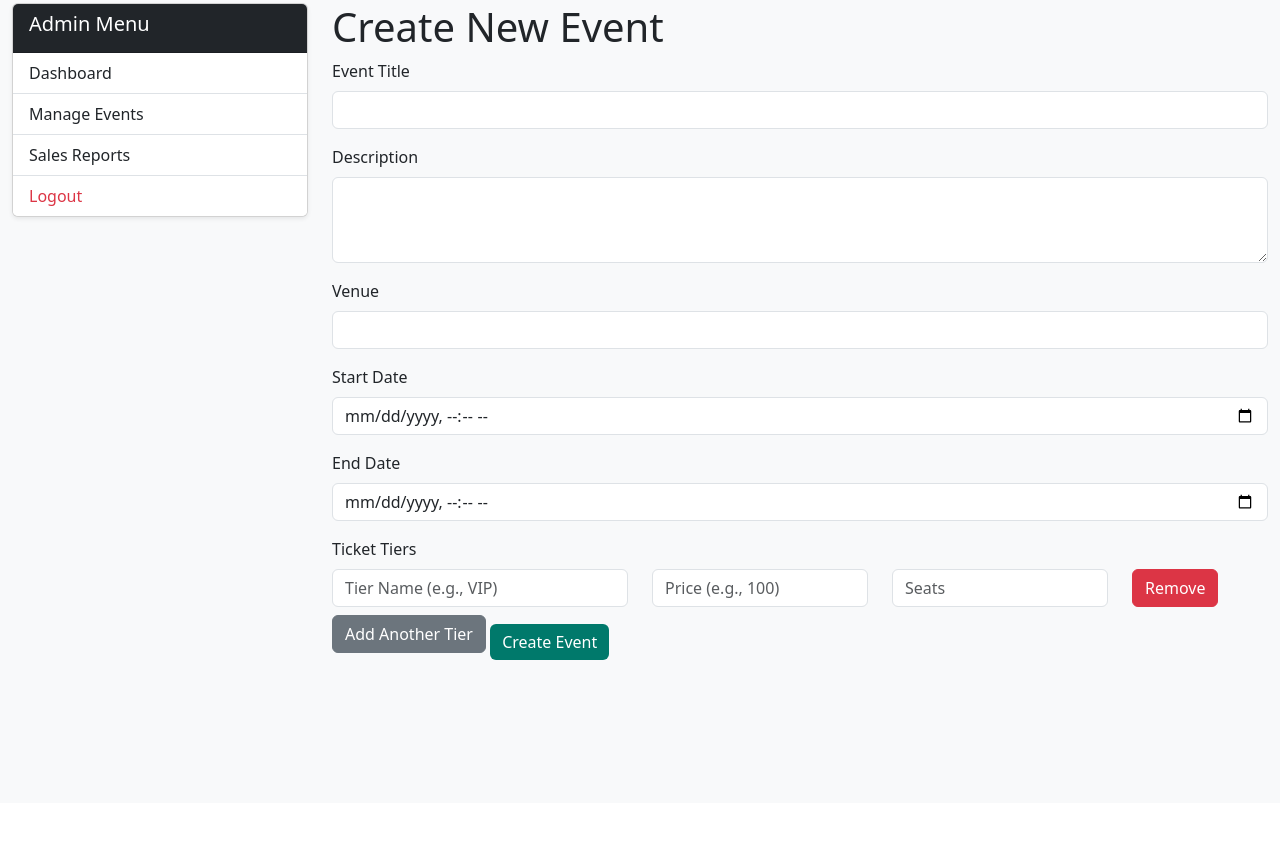
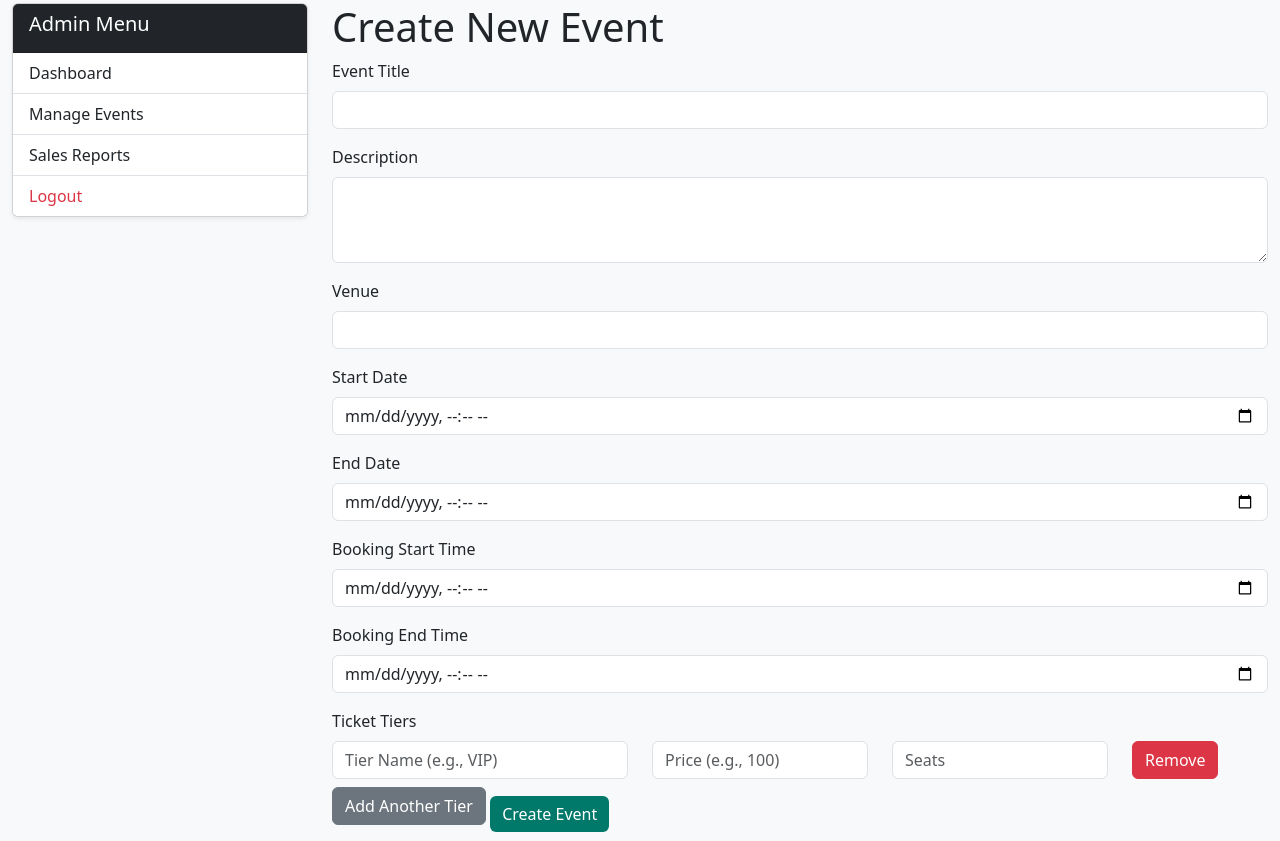
Before and after one commit to rsmythrepo/Event_ticket_booking_system, a Flask app: page /admin/events/new in a window 1280 px wide. Shown: the part 77-918 px from the top of the page. Before the commit the page ends 737 px from the top, so only its background shows below. Run offline with Flask 2, Linux system fonts and the light colour scheme; some libraries are stand-ins or nearby versions.

Commit message:
Booking start/end time

```diff
--- a/ORM/DBClasses.py
+++ b/ORM/DBClasses.py
@@ -38,6 +38,8 @@ class Event(db.Model):
     end_date = db.Column(db.DateTime, nullable=False)
     total_tickets = db.Column(db.Integer, nullable=False)
     available_tickets = db.Column(db.Integer, nullable=False)
+    booking_open_time = db.Column(db.DateTime, nullable=True)  # New field for booking start time
+    booking_close_time = db.Column(db.DateTime, nullable=True)  # New field for booking end time
 
     bookings = db.relationship('Booking', backref='event', lazy=True)
     seats = db.relationship('Seat', backref='event', lazy=True)
--- a/app.py
+++ b/app.py
@@ -64,6 +64,7 @@ def luhn_check(card_number):
 @app.route('/')
 @login_required
 def homepage():
+    now = datetime.now()
     # Extract the query parameters for filtering
     price_from = request.args.get('price_from', type=int)  # Price Range From
     price_until = request.args.get('price_until', type=int)  # Price Range Until
@@ -74,15 +75,21 @@ def homepage():
         # Fetch all unique venues for the venue filter
         venues = [v.venue for v in db.session.query(Event.venue).distinct()]
 
-        # Start with a base query for events, joining event_ticket_tier and ticket_tier for price filtering
-        events_query = db.session.query(Event).join(EventTicketTier).join(TicketTier)
+        # Start base query filtering by booking open and close times
+        events_query = db.session.query(Event).filter(
+            Event.booking_open_time <= now,
+            Event.booking_close_time >= now
+        )
 
-        # Apply price range filter if both values are provided
+        # Apply additional filters for price, date, and venue if provided
         if price_from is not None and price_until is not None:
+            events_query = events_query.join(EventTicketTier).join(TicketTier)
             events_query = events_query.filter(TicketTier.price >= price_from, TicketTier.price <= price_until)
         elif price_from is not None:
+            events_query = events_query.join(EventTicketTier).join(TicketTier)
             events_query = events_query.filter(TicketTier.price >= price_from)
         elif price_until is not None:
+            events_query = events_query.join(EventTicketTier).join(TicketTier)
             events_query = events_query.filter(TicketTier.price <= price_until)
 
         # Apply date filter if selected
@@ -94,8 +101,8 @@ def homepage():
             events_query = events_query.filter(Event.venue.in_(selected_venues))
 
         # Fetch the filtered events, sorted by start date
-        #events = events_query.order_by(Event.start_date.asc()).all()
-        events = db.session.query(Event).order_by(Event.start_date.asc()).all()
+        events = events_query.order_by(Event.start_date.asc()).all()
+        #events = db.session.query(Event).order_by(Event.start_date.asc()).all()
 
         # Add a count of available seats for each event
         for event in events:
@@ -398,6 +405,10 @@ def cancel_booking(booking_id):
     event = Event.query.get(booking.event_id)
     event.available_tickets = Seat.query.filter_by(event_id=booking.event_id, is_available=True).count()
     db.session.add(event)
+
+    # Extend booking close time if tickets are now available
+    if event.available_tickets > 0:
+        event.booking_close_time = max(event.booking_close_time, datetime.now() + timedelta(days=1))
 
     db.session.commit()
     flash("Booking has been canceled and seats are available for booking.", "success")
@@ -776,12 +787,21 @@ def sales_report():
 @app.route('/admin/events/new', methods=['GET', 'POST'])
 def create_event():
     if request.method == 'POST':
-
         title = request.form.get('title')
         description = request.form.get('description')
         venue = request.form.get('venue')
         start_date = request.form.get('start_date')
         end_date = request.form.get('end_date')
+
+        # Get booking open and close times from the form
+        booking_open_time = request.form.get('booking_open_time')
+        booking_close_time = request.form.get('booking_close_time')
+
+        # Ensure datetime fields are parsed correctly
+        start_date = datetime.strptime(start_date, '%Y-%m-%dT%H:%M')
+        end_date = datetime.strptime(end_date, '%Y-%m-%dT%H:%M')
+        booking_open_time = datetime.strptime(booking_open_time, '%Y-%m-%dT%H:%M')
+        booking_close_time = datetime.strptime(booking_close_time, '%Y-%m-%dT%H:%M')
 
         ticket_tiers = request.form.getlist('ticket_tiers[]')
         tier_prices = request.form.getlist('tier_prices[]')
@@ -803,7 +823,9 @@ def create_event():
                 start_date=start_date,
                 end_date=end_date,
                 total_tickets=total_tickets,
-                available_tickets=total_tickets
+                available_tickets=total_tickets,
+                booking_open_time=booking_open_time,
+                booking_close_time=booking_close_time
             )
             db.session.add(new_event)
             db.session.flush()
--- a/templates/admin/create_event.html
+++ b/templates/admin/create_event.html
@@ -6,38 +6,51 @@
 <h1>Create New Event</h1>
 
 <form method="POST" action="{{ url_for('create_event') }}">
+    <!-- Event Title -->
     <div class="mb-3">
         <label for="title" class="form-label">Event Title</label>
         <input type="text" class="form-control" id="title" name="title" required>
     </div>
 
+    <!-- Description -->
     <div class="mb-3">
         <label for="description" class="form-label">Description</label>
         <textarea class="form-control" id="description" name="description" rows="3" required></textarea>
     </div>
 
+    <!-- Venue -->
     <div class="mb-3">
         <label for="venue" class="form-label">Venue</label>
         <input type="text" class="form-control" id="venue" name="venue" required>
     </div>
 
+    <!-- Start Date -->
     <div class="mb-3">
         <label for="start_date" class="form-label">Start Date</label>
         <input type="datetime-local" class="form-control" id="start_date" name="start_date" required>
     </div>
 
+    <!-- End Date -->
     <div class="mb-3">
         <label for="end_date" class="form-label">End Date</label>
         <input type="datetime-local" class="form-control" id="end_date" name="end_date" required>
     </div>
-<!--
+
+    <!-- Booking Start Time -->
     <div class="mb-3">
-        <label for="total_tickets" class="form-label">Total Tickets</label>
-        <input type="number" class="form-control" id="total_tickets" name="total_tickets" required onchange="validateTotalSeats()">
+        <label for="booking_open_time" class="form-label">Booking Start Time</label>
+        <input type="datetime-local" class="form-control" id="booking_open_time" name="booking_open_time" required>
     </div>
--->
+
+    <!-- Booking End Time -->
+    <div class="mb-3">
+        <label for="booking_close_time" class="form-label">Booking End Time</label>
+        <input type="datetime-local" class="form-control" id="booking_close_time" name="booking_close_time" required>
+    </div>
+
+    <!-- Ticket Tiers Section -->
+    <label class="form-label">Ticket Tiers</label>
     <div id="ticketTiers">
-        <label class="form-label">Ticket Tiers</label>
         <div class="row mb-2 tier-input">
             <div class="col-md-4">
                 <input type="text" class="form-control" name="ticket_tiers[]" placeholder="Tier Name (e.g., VIP)" required>
@@ -53,12 +66,13 @@
             </div>
         </div>
     </div>
-
     <button type="button" class="btn btn-secondary mb-3" onclick="addTier()">Add Another Tier</button>
 
+    <!-- Submit Button -->
     <button type="submit" class="btn btn-primary">Create Event</button>
 </form>
 
+<!-- JavaScript for Adding and Removing Ticket Tiers -->
 <script>
 function addTier() {
     const tierContainer = document.createElement('div');
@@ -72,7 +86,7 @@ function addTier() {
             <input type="number" class="form-control" name="tier_prices[]" placeholder="Price" step="0.01" required>
         </div>
         <div class="col-md-3">
-            <input type="number" class="form-control" name="tier_seat_counts[]" placeholder="Seats" min="1" required>
+            <input type="number" class="form-control" name="tier_seat_counts[]" placeholder="Seats" required>
         </div>
         <div class="col-md-2">
             <button type="button" class="btn btn-danger" onclick="removeTier(this)">Remove</button>
```
